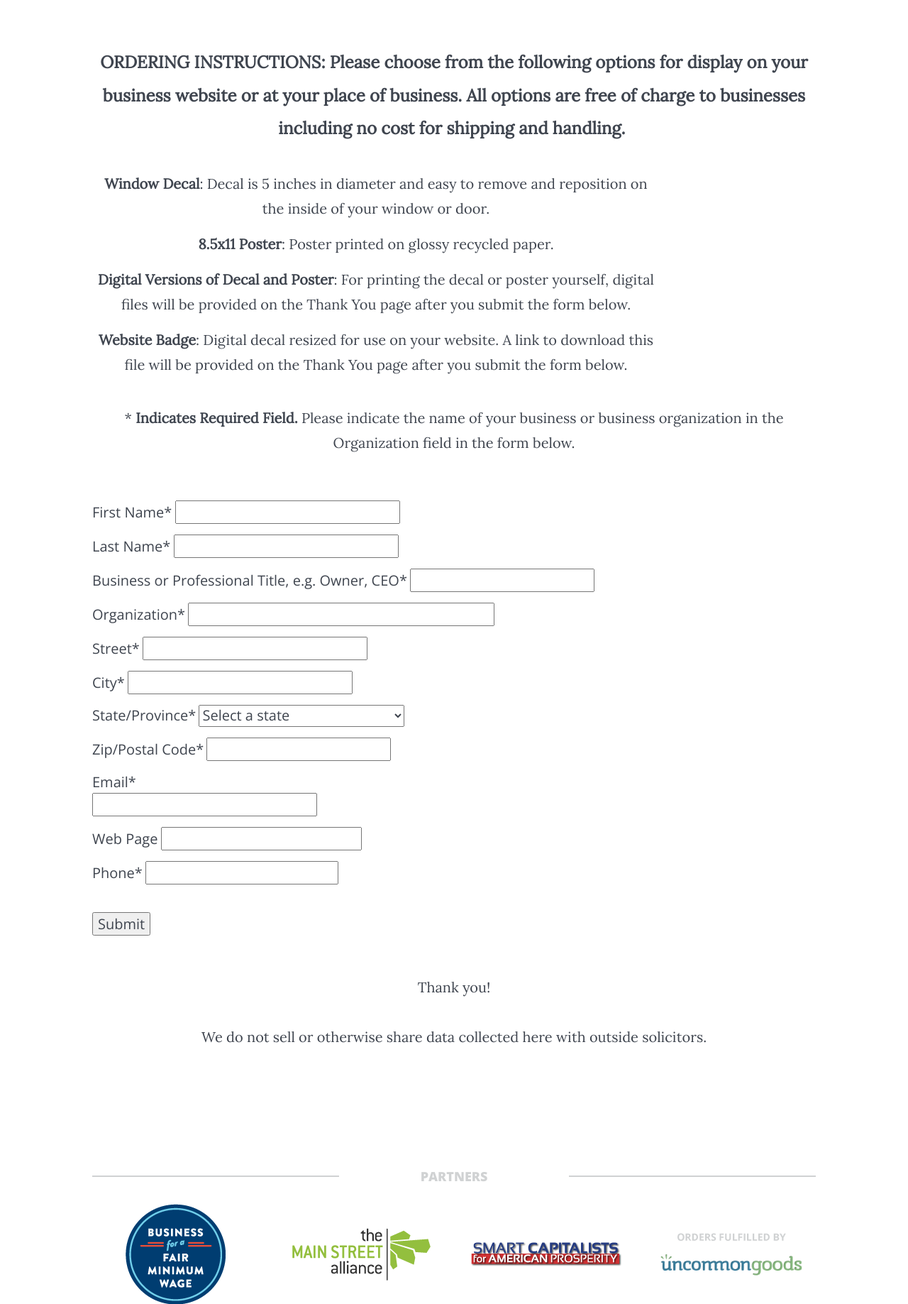
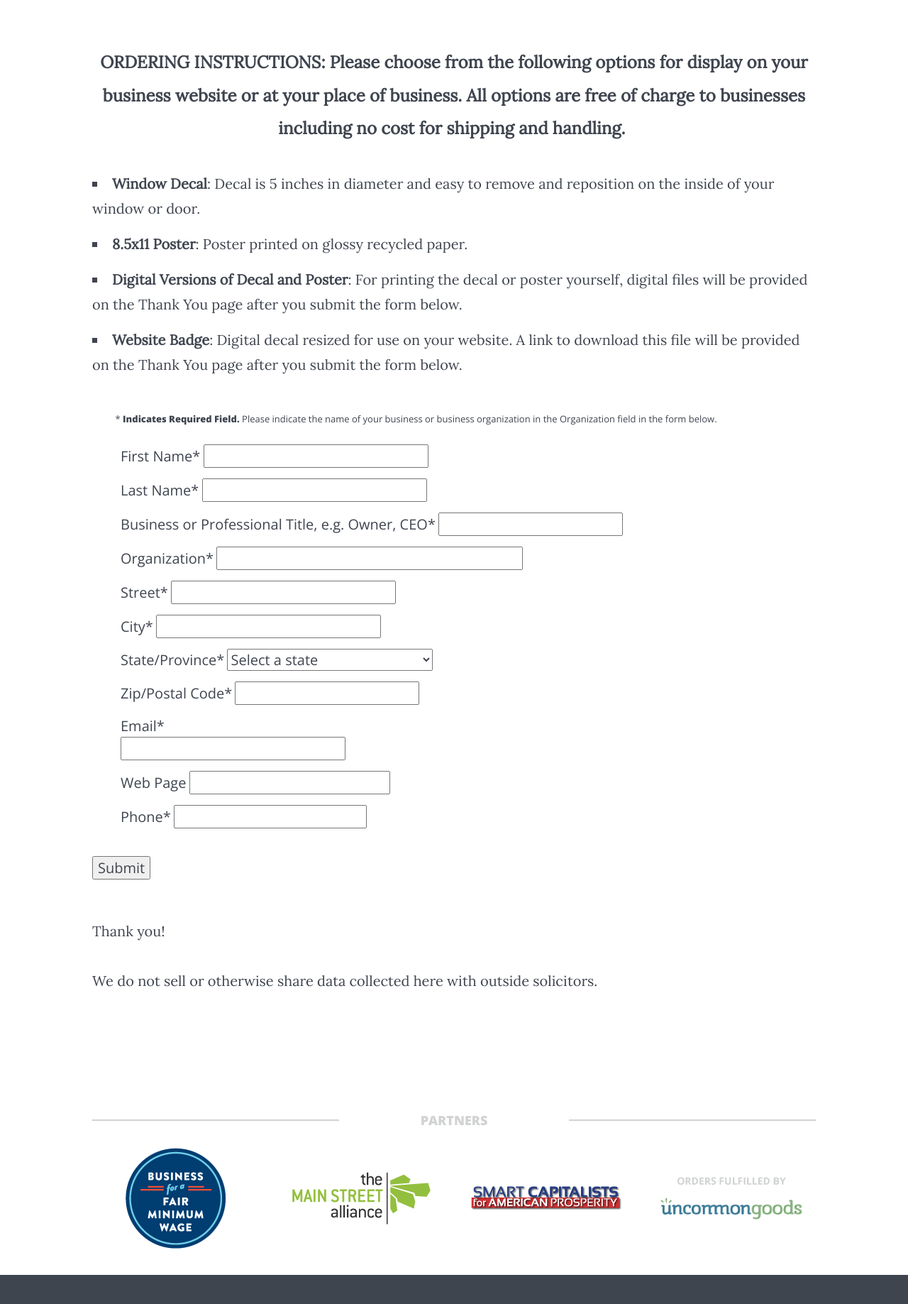
Before and after one commit to misfist/1010stickers, a PHP site: page /salsa-template.html in a window 1280 px wide. Shown: the part 495-2332 px from the top of the page at 71% size. Run offline with PHP 8.4, Linux system fonts and the light colour scheme; some libraries are stand-ins or nearby versions.

Commit message:
Updated order template content styles.

```diff
--- a/library/css/style.css
+++ b/library/css/style.css
@@ -1213,17 +1213,45 @@ body.order-form section#intro article {
     display: none; }
   /* line 36, ../scss/base/_orderform.scss */
   body.order-form section#intro article p {
-    font-size: 16; }
-  /* line 40, ../scss/base/_orderform.scss */
+    font-size: 16;
+    text-align: left; }
+    /* line 39, ../scss/base/_orderform.scss */
+    body.order-form section#intro article p.required-note {
+      margin-bottom: 0;
+      font-family: "Open Sans", sans-serif !important;
+      font-size: 0.8125em; }
+      @media screen and (max-width: 30em) {
+        /* line 39, ../scss/base/_orderform.scss */
+        body.order-form section#intro article p.required-note {
+          padding: 1.875em 0.625em 0 0.625em; } }
+      @media screen and (min-width: 48em) {
+        /* line 39, ../scss/base/_orderform.scss */
+        body.order-form section#intro article p.required-note {
+          padding: 1.875em 2.5em 0 2.5em; } }
+  /* line 52, ../scss/base/_orderform.scss */
+  body.order-form section#intro article ul li {
+    max-width: 100%;
+    list-style-type: square;
+    list-style-position: inside;
+    text-align: left; }
+  @media screen and (max-width: 30em) {
+    /* line 59, ../scss/base/_orderform.scss */
+    body.order-form section#intro article .supporterInfo {
+      padding: 0 0.625em; } }
+  @media screen and (min-width: 48em) {
+    /* line 59, ../scss/base/_orderform.scss */
+    body.order-form section#intro article .supporterInfo {
+      padding: 0 2.5em; } }
+  /* line 69, ../scss/base/_orderform.scss */
   body.order-form section#intro article .diaFields,
   body.order-form section#intro article .formRow {
     text-align: left;
     font-family: "Open Sans", sans-serif !important; }
-  /* line 44, ../scss/base/_orderform.scss */
+  /* line 73, ../scss/base/_orderform.scss */
   body.order-form section#intro article p#jQ-uid-3 {
     display: none; }
 @media screen and (max-width: 30em) {
-  /* line 51, ../scss/base/_orderform.scss */
+  /* line 80, ../scss/base/_orderform.scss */
   body.order-form section#partners li {
     display: block;
     float: left;
@@ -1235,6 +1263,6 @@ body.order-form section#intro article {
     /* line 41, ../scss/neat/grid/_span-columns.scss */
     body.order-form section#partners li:last-child {
       margin-right: 0; }
-    /* line 58, ../scss/base/_orderform.scss */
+    /* line 87, ../scss/base/_orderform.scss */
     body.order-form section#partners li:last-child {
       padding-bottom: 0; } }
--- a/library/scss/base/_orderform.scss
+++ b/library/scss/base/_orderform.scss
@@ -27,14 +27,43 @@ body.order-form {
         }
       }
       article {
-      font-family: $lora !important;
-      color: $gray4;
+        font-family: $lora !important;
+        color: $gray4;
 
       h2 {
         display: none;
       }
       p {
         font-size: $body-size-s;
+        text-align: left;
+        &.required-note {
+        @include media($mobile) {
+           padding: em(30) em(10) 0 em(10);
+        }
+        @include media($desktop) {
+           padding: em(30) em(40) 0 em(40);
+        }
+          margin-bottom: 0;
+          font-family: $sans !important;
+          font-size: em(13);
+        }
+      }
+      ul {
+        li {
+          max-width: 100%;
+          list-style-type: square;
+          list-style-position: inside;
+          text-align: left;
+        }
+      }
+      .supporterInfo {
+        @include media($mobile) {
+          padding: 0 em(10);
+        }
+        @include media($desktop) {
+          padding: 0 em(40);
+        }
+
       }
       .diaFields,
       .formRow {
--- a/salsa-template.html
+++ b/salsa-template.html
@@ -41,10 +41,7 @@
                     <li><b>Digital Versions of Decal and Poster</b>: For printing the decal or poster yourself, digital files will be provided on the Thank You page after you submit the form below.</li>
                     <li><b>Website Badge</b>: Digital decal resized for use on your website. A link to download this file will be provided on the Thank You page after you submit the form below.</li>
                 </ul>
-                <p></p>
-                <p></p>
-                <p></p>
-                <p>* <b>Indicates Required Field.</b> Please indicate the name of your business or business organization in the Organization field in the form below.</p>
+                <p class="required-note">* <b>Indicates Required Field.</b> Please indicate the name of your business or business organization in the Organization field in the form below.</p>
 
                 <input type="hidden" name="redirect" value="thankYou.sjs" />
                 <script language="JavaScript" src="/salsa/include/loadjquery.js"></script>
```
